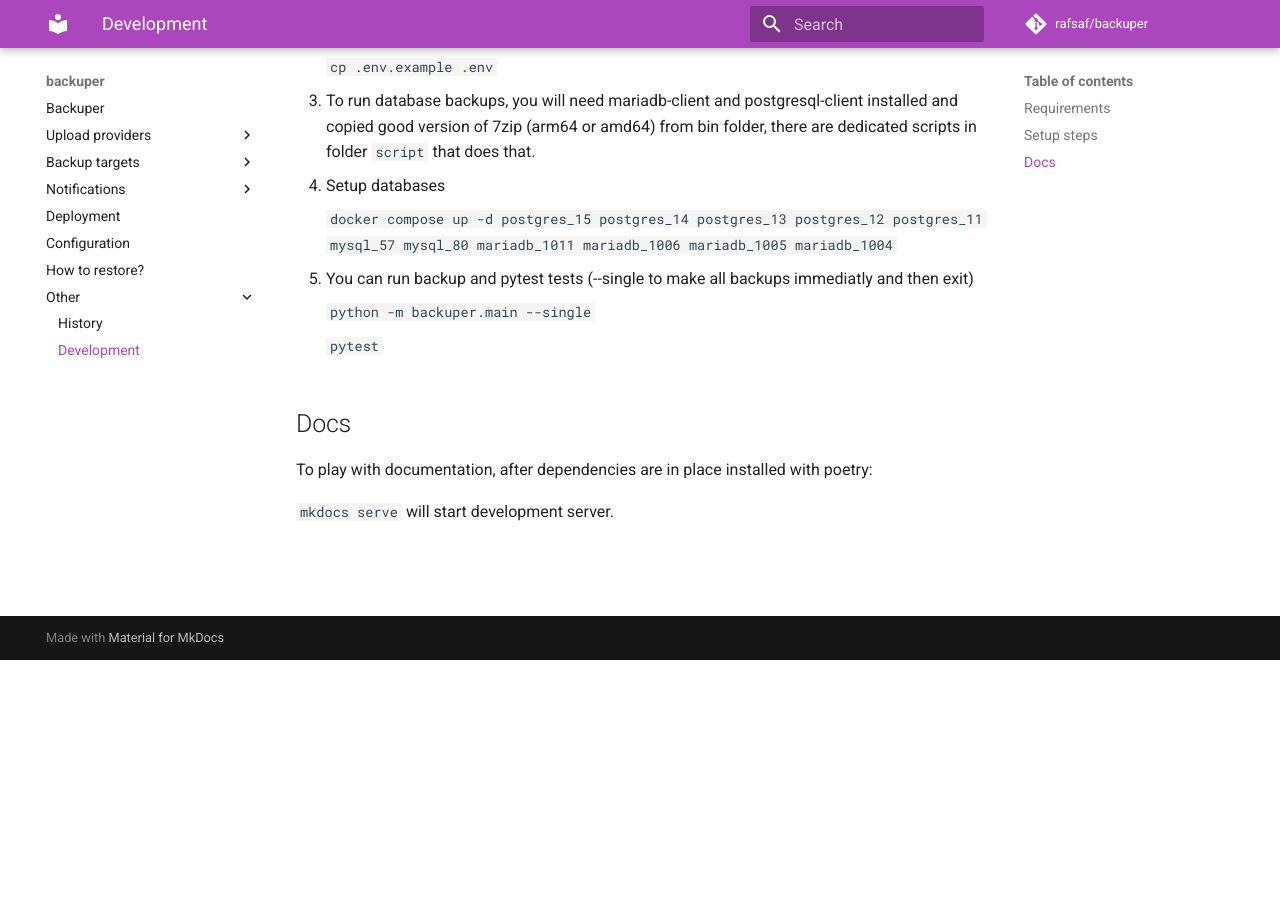
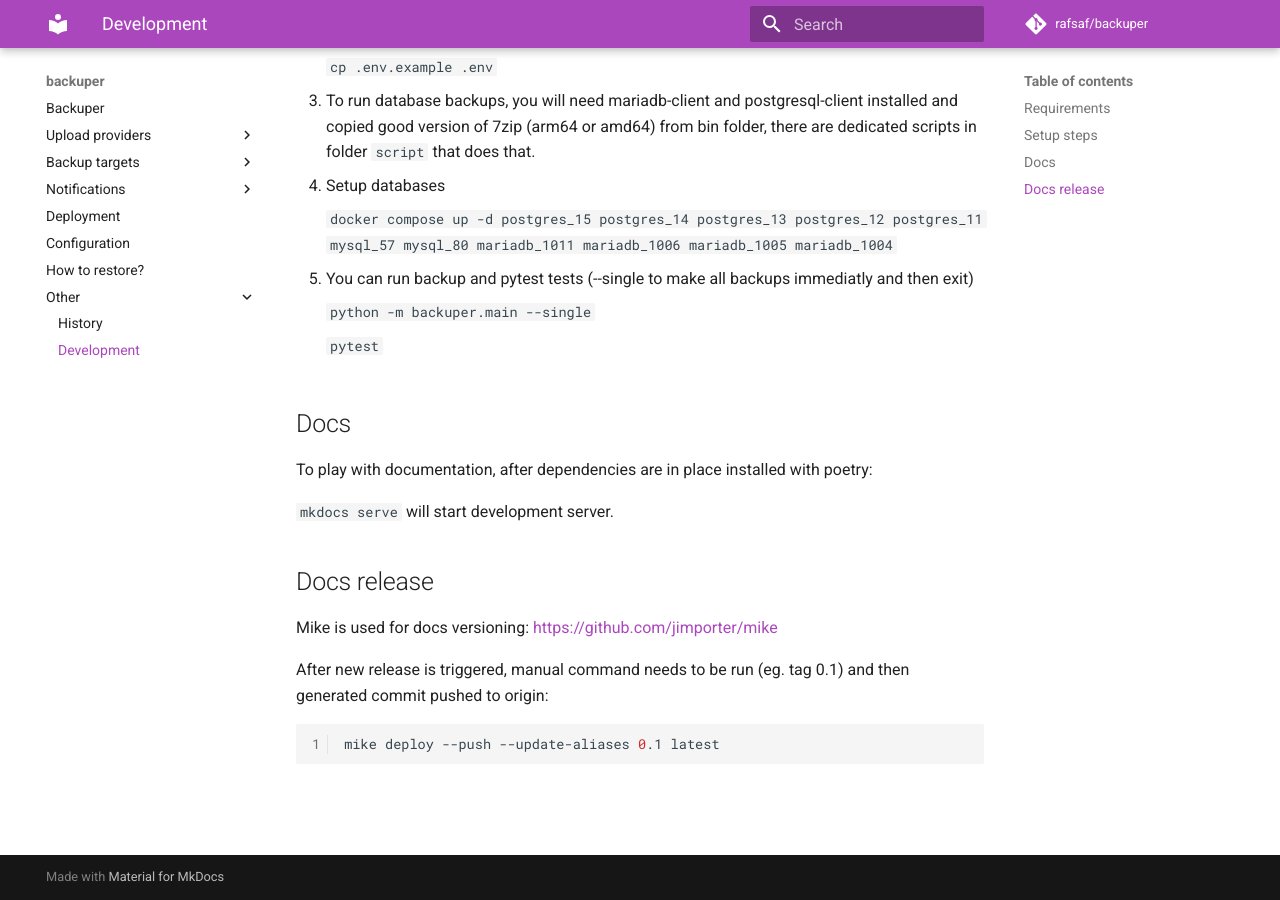
Before and after one commit to rafsaf/ogion, an MkDocs documentation site: the page built from docs/other/development.md, in a window 1280 px wide and 900 px high, scrolled down 568 px. Built offline with MkDocs 1.6.1 and Material for MkDocs 9.7.7, drawn with Linux system fonts in a browser that asks for light colours; comment, search, counter and statistics services are not loaded; the version menu is left out; before the commit the page ends 1228 px from its top, so only the background shows below that.

Commit message:
update development docs, remove gh pages CI

````diff
--- a/docs/other/development.md
+++ b/docs/other/development.md
@@ -37,5 +37,15 @@ To play with documentation, after dependencies are in place installed with poetr
 
 `mkdocs serve` will start development server.
 
+## Docs release
+
+Mike is used for docs versioning: [https://github.com/jimporter/mike](https://github.com/jimporter/mike)
+
+After new release is triggered, manual command needs to be run (eg. tag 0.1) and then generated commit pushed to origin:
+
+```bash
+mike deploy --push --update-aliases 0.1 latest
+```
+
 <br>
 <br>
````
Also changed, not shown: 1 other file.
